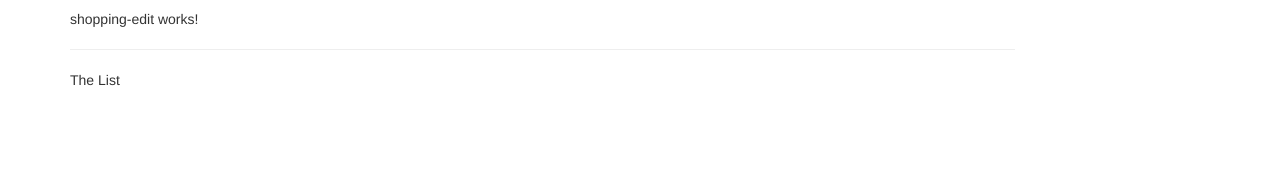
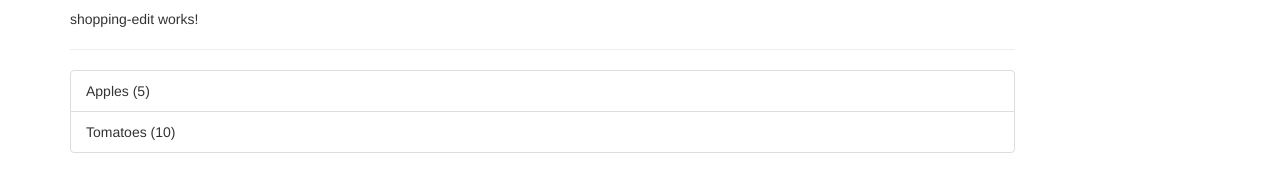
Before and after one commit to cesarfrick/angular-udemy-project, an Angular app: page / in a window 1280 px wide. Shown: the part 310-502 px from the top of the page. Built offline with nearby package versions, Linux system fonts and the light colour scheme.

Commit message:
[Lectures 50-52] Create Ingredients model and implement it in Shopping List

```diff
--- /dev/null
+++ b/src/app/shared/ingredient.model.ts
@@ -0,0 +1,5 @@
+export class Ingredient {
+  constructor(public name: string, public amount: number) {}
+}
+
+export default Ingredient;
--- a/src/app/shopping-list/shopping-list.component.html
+++ b/src/app/shopping-list/shopping-list.component.html
@@ -1,7 +1,11 @@
 <div class="row">
     <div class="col-xs-10">
         <app-shopping-edit></app-shopping-edit>
-        <hr>
-        <p>The List</p>
+        <hr />
+        <ul class="list-group">
+            <li class="list-group-item" style="cursor: pointer" *ngFor="let ingredient of ingredients">
+                {{ ingredient.name }} ({{ ingredient.amount }})
+            </li>
+        </ul>
     </div>
 </div>
--- a/src/app/shopping-list/shopping-list.component.ts
+++ b/src/app/shopping-list/shopping-list.component.ts
@@ -1,11 +1,15 @@
 import { Component, OnInit } from '@angular/core';
-
+import { Ingredient } from '../shared/ingredient.model';
 @Component({
   selector: 'app-shopping-list',
   templateUrl: './shopping-list.component.html',
   styleUrls: ['./shopping-list.component.css']
 })
 export class ShoppingListComponent implements OnInit {
+  ingredients: Ingredient[] = [
+    new Ingredient('Apples', 5),
+    new Ingredient('Tomatoes', 10)
+  ];
 
   constructor() { }
 
```
